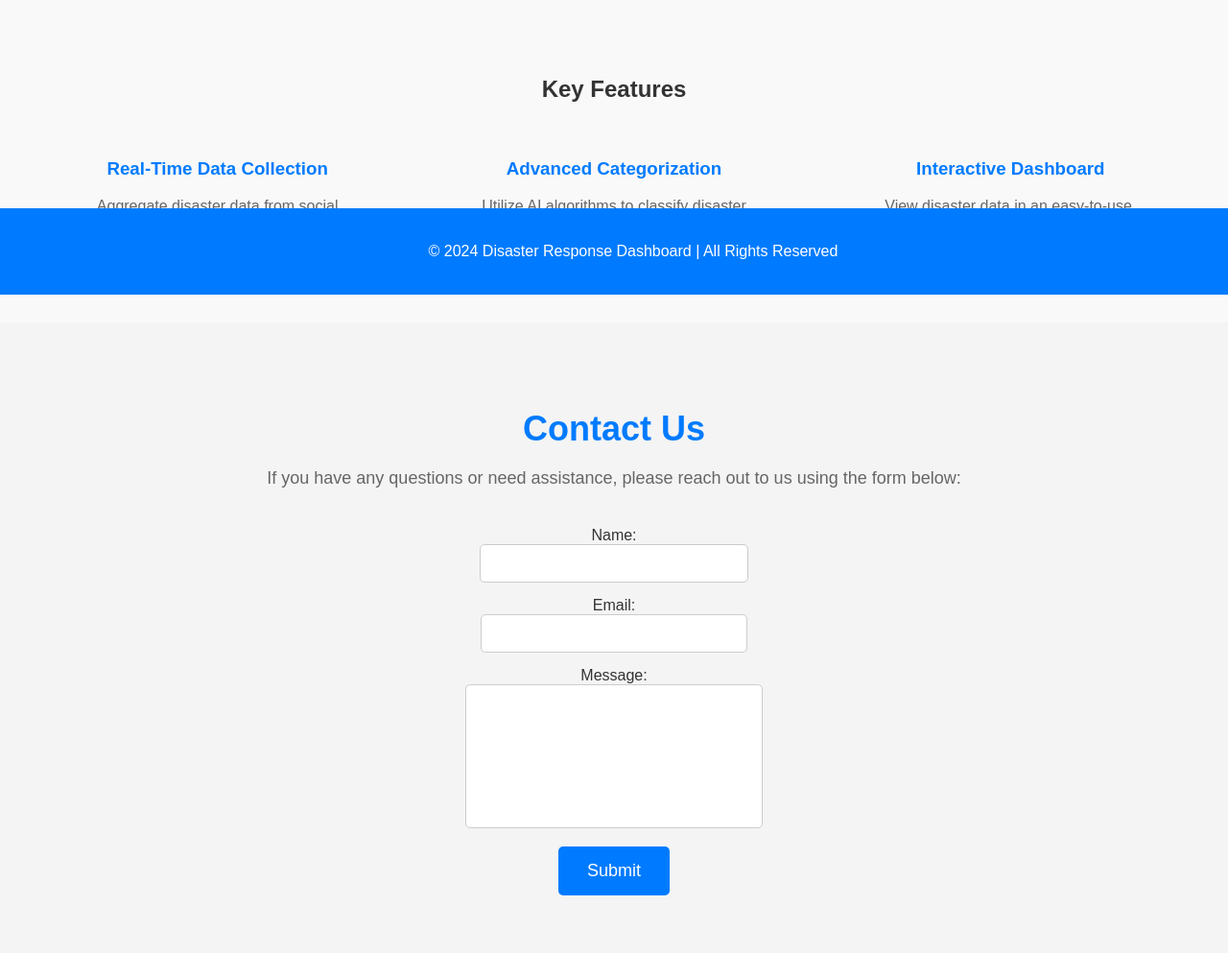
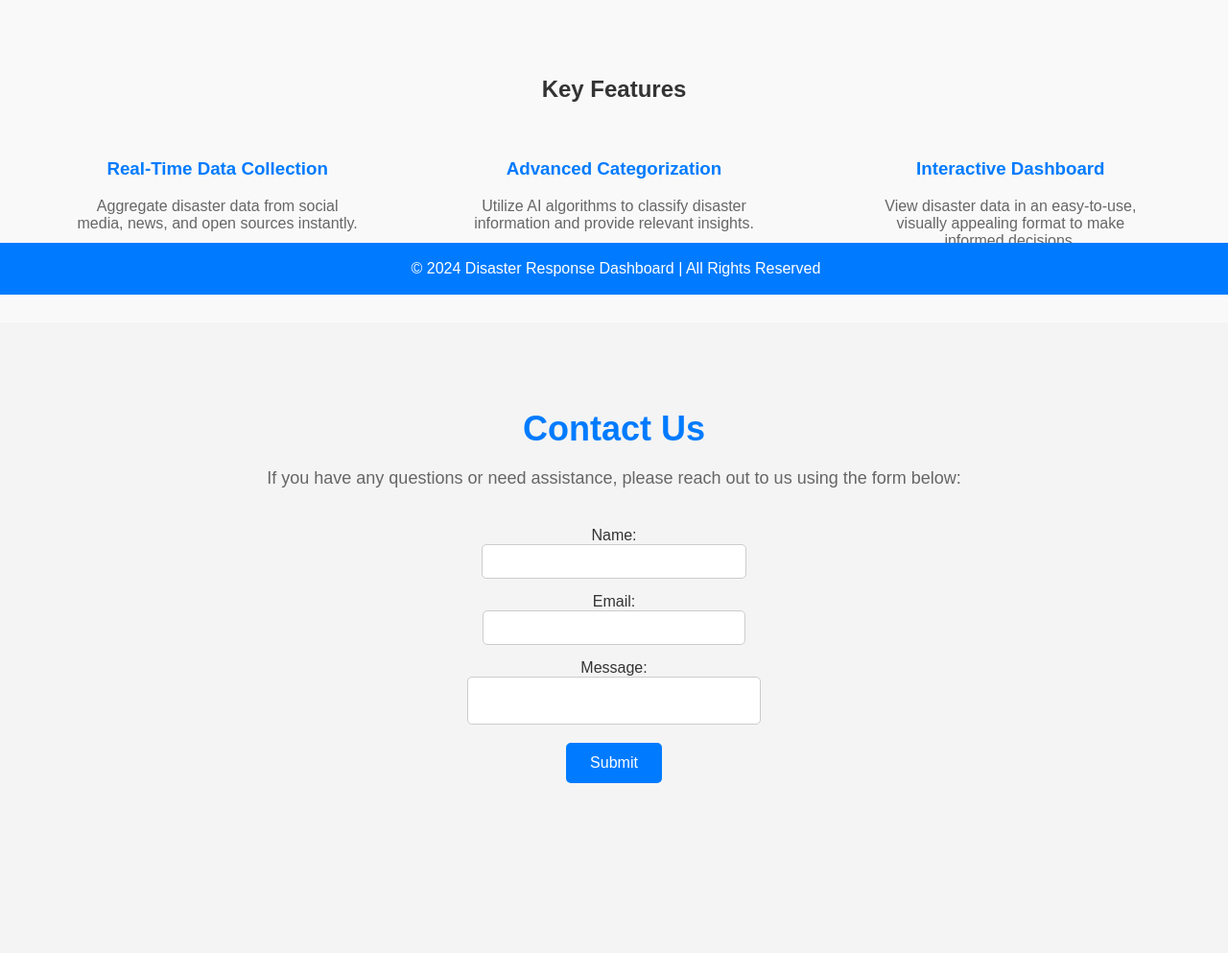
Before and after one commit to bp2881/Crisis-Connect, a Python web app: template templates/index.html in a window 1280 px wide. Shown: the part 493-1486 px from the top of the page at 96% size. After the commit the page ends 1309 px from the top, so only its background shows below. Run offline with Jinja, Linux system fonts and the light colour scheme; the template is opened without the code that fills it, so the values that code supplies are empty.

Commit message:
Update styles.css

```diff
--- a/static/styles.css
+++ b/static/styles.css
@@ -130,7 +130,7 @@
 .contact textarea {
     width: 100%;
     max-width: 500px;
-    padding: 10px;
+    padding: 8px;
     border: 1px solid #ccc;
     border-radius: 5px;
     font-size: 16px;
@@ -138,15 +138,15 @@
 }
 
 .contact textarea {
-    height: 150px;
+    height: 50px;
     resize: none;
 }
 
 .contact button {
     background-color: #007bff;
     color: white;
-    padding: 15px 30px;
-    font-size: 18px;
+    padding: 12px 25px;
+    font-size: 16px;
     border: none;
     border-radius: 5px;
     cursor: pointer;
@@ -160,7 +160,7 @@
 /* Footer */
 footer {
     text-align: center;
-    padding: 20px;
+    padding: 2px;
     background-color: #007bff;
     color: white;
     position: fixed;
```
